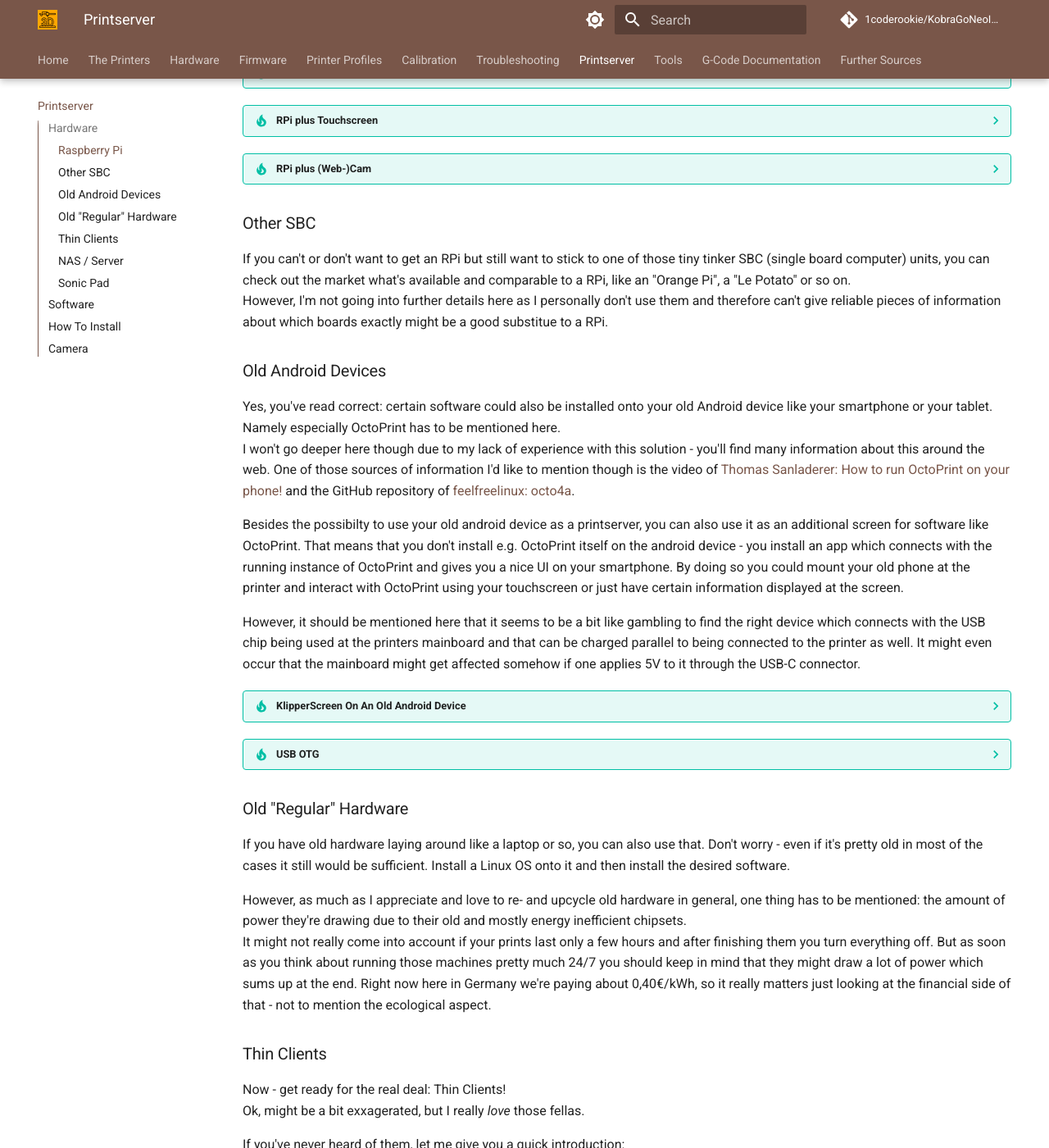
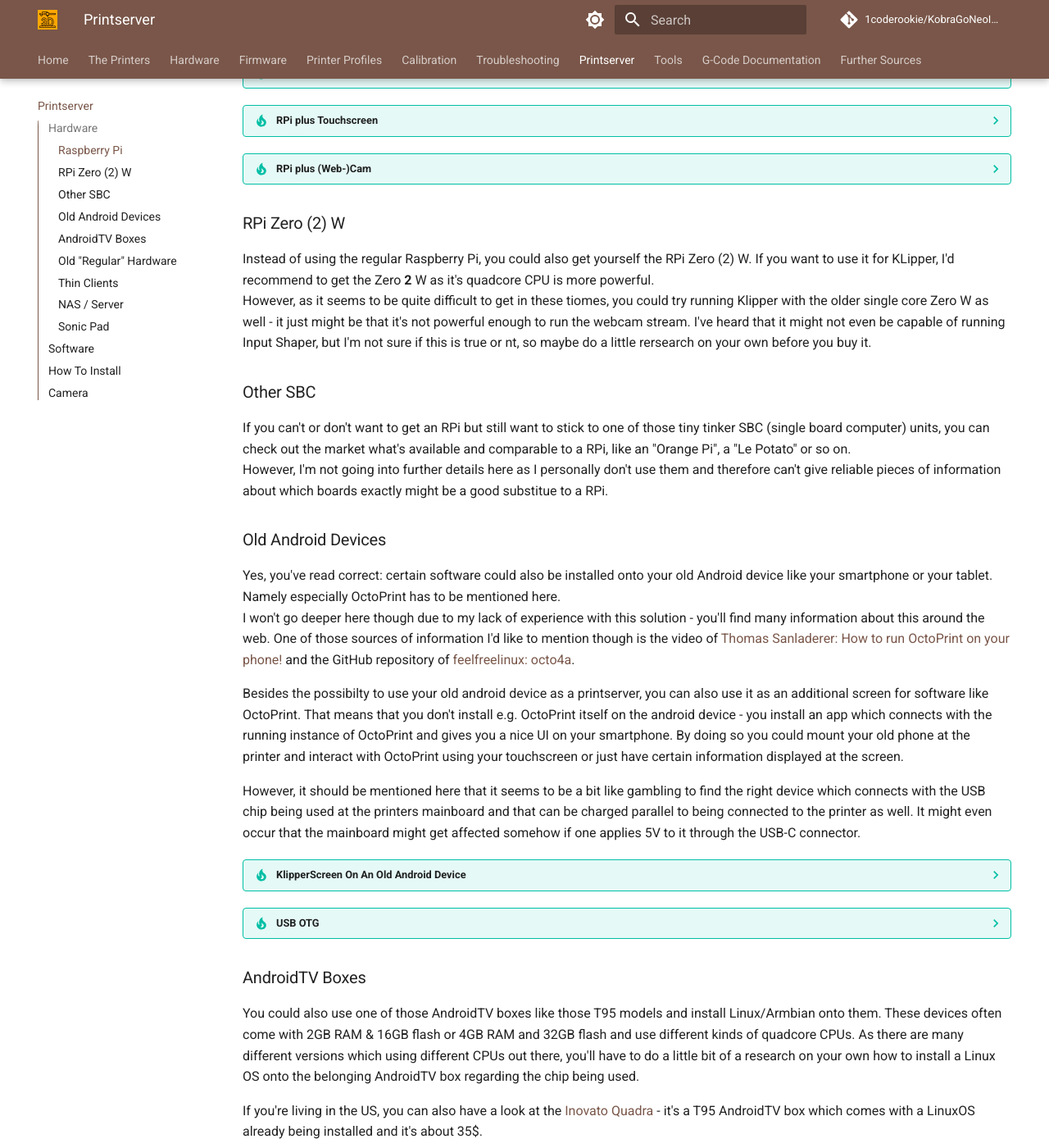
Before and after one commit to 1coderookie/KobraGoNeoInsights, an MkDocs documentation site: the page built from docs/printserver.md, in a window 1280 px wide and 1400 px high, scrolled down 1390 px. Shown: the whole window at 82% size. Built offline with MkDocs 1.6.1 and Material for MkDocs 9.7.7, drawn with Linux system fonts in a browser that asks for light colours; comment, search, counter and statistics services are not loaded; some of the changed text lies outside the part shown.

Commit message:
Update printserver.md

```diff
--- a/docs/printserver.md
+++ b/docs/printserver.md
@@ -50,6 +50,10 @@
     - If you're already using a RPi3/4 with a RPi cam and don't have a sufficient housing for that yet, have a look at the thing from [A_Leh](https://www.thingiverse.com/A_Leh): [Anycubic Vyper/ Kobra Raspberry 4b (+3b) housing with camera attachment](https://www.thingiverse.com/thing:4994599)
     - Last but not least: make sure you're using a good and fast microSD card and a good USB cable which connects the RPi to the printer.
 
+### RPi Zero (2) W
+Instead of using the regular Raspberry Pi, you could also get yourself the RPi Zero (2) W. If you want to use it for KLipper, I'd recommend to get the Zero **2** W as it's quadcore CPU is more powerful.
+However, as it seems to be quite difficult to get in these tiomes, you could try running Klipper with the older single core Zero W as well - it just might be that it's not powerful enough to run the webcam stream. I've heard that it might not even be capable of running Input Shaper, but I'm not sure if this is true or nt, so maybe do a little rersearch on your own before you buy it.
+
 ### Other SBC
 If you can't or don't want to get an RPi but still want to stick to one of those tiny tinker SBC (single board computer) units, you can check out the market what's available and comparable to a RPi, like an "Orange Pi", a "Le Potato" or so on.
 However, I'm not going into further details here as I personally don't use them and therefore can't give reliable pieces of information about which boards exactly might be a good substitue to a RPi.
@@ -72,6 +76,11 @@
     - I'd like to mention one of the probably biggest issues you might encouter: charging the device while having it connected to the printer at the same time. <br> While it shouldn't be a problem if you're having a device with a separate power plug or wireless charging, it might become a problem if you'd have to use some kind of solution which splits up the line for USB charging and OTG - not all devices work with that. <br> Additionally, I personally would be concerned about probably harming the printers mainboard due to a faulty cable or whatever.
     - What also should be mentioned here as a **warning** is the fact that devices which are connected 24/7 to the charger might be a huge hazard as the battery could catch fire or even blow up. So keep that in mind if you're tempted to go this way.
 
+### AndroidTV Boxes
+You could also use one of those AndroidTV boxes like those T95 models and install Linux/Armbian onto them. These devices often come with 2GB RAM & 16GB flash or 4GB RAM and 32GB flash and use different kinds of quadcore CPUs. As there are many different versions which using different CPUs out there, you'll have to do a little bit of a research on your own how to install a Linux OS onto the belonging AndroidTV box regarding the chip being used.
+
+If you're living in the US, you can also have a look at the [Inovato Quadra](https://inovato.com/) - it's a T95 AndroidTV box which comes with a LinuxOS already being installed and it's about 35$.
+
 ### Old "Regular" Hardware
 If you have old hardware laying around like a laptop or so, you can also use that. Don't worry - even if it's pretty old in most of the cases it still would be sufficient. Install a Linux OS onto it and then install the desired software.
 
@@ -81,6 +90,7 @@
 ### Thin Clients
 Now - get ready for the real deal: Thin Clients!
 Ok, might be a bit exxagerated, but I really *love* those fellas.
+*Especially if you want a host for running Klipper on, Thin Clients are my number one recommendation.*
 
 If you've never heard of them, let me give you a quick introduction:
 Thin Clients are computers which are often used by companies for e.g. setting up workstations for their employees or to have some kind of information desk or screen running somewhere.
```
